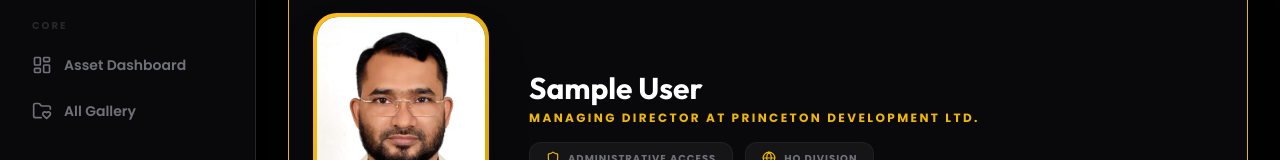
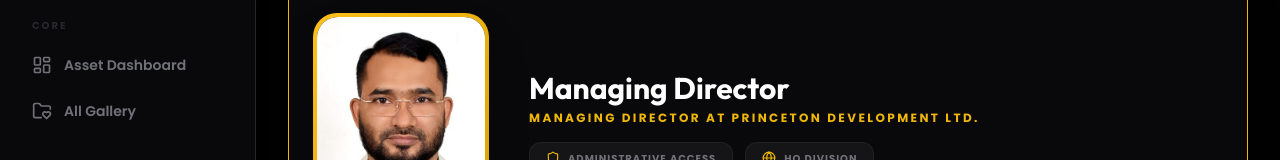
Before and after one commit to mohammadabdullahrihan/princeton-assetmanagement-frontend, a React (Vite) app: page /settings in a window 1280 px wide. Shown: the part 262-422 px from the top of the page. Built offline with nearby package versions, Linux system fonts and the light colour scheme; no server answers; sample sign-in values are in the browser's storage.

Commit message:
feat: Hardcode 'Managing Director' for user designation and displayed profile name.

```diff
--- a/src/pages/Settings.jsx
+++ b/src/pages/Settings.jsx
@@ -23,7 +23,7 @@ const Settings = () => {
     const [profile, setProfile] = useState({
         name: user?.name || 'Md. Nazmul Haider',
         email: user?.email || 'admin@princeton.com',
-        designation: user?.department || 'Managing Director',
+        designation: 'Managing Director',
         phone: user?.phone || '01712050304'
     });
 
@@ -119,7 +119,7 @@ const Settings = () => {
 
                         <div className="text-center md:text-left space-y-4">
                             <div>
-                                <h3 className="text-3xl font-black text-white">{profile.name}</h3>
+                                <h3 className="text-3xl font-black text-white">Managing Director</h3>
                                 <p className="text-gold-500 font-bold tracking-[0.2em] uppercase text-xs mt-1">{profile.designation} at Princeton Development Ltd.</p>
                             </div>
                             <div className="flex flex-wrap justify-center md:justify-start gap-3">
```
